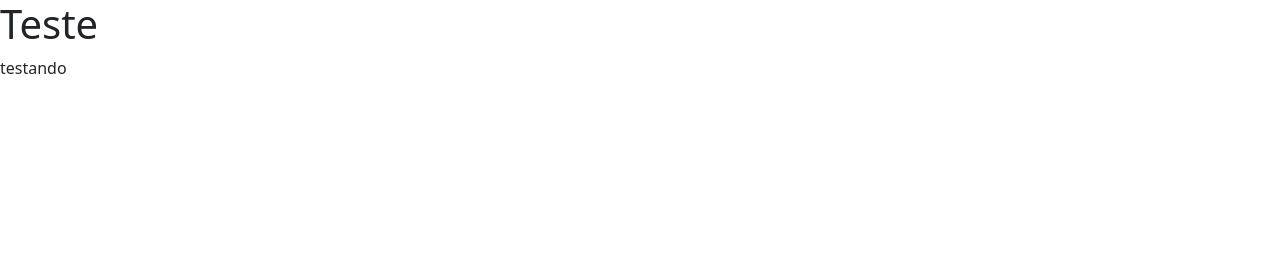
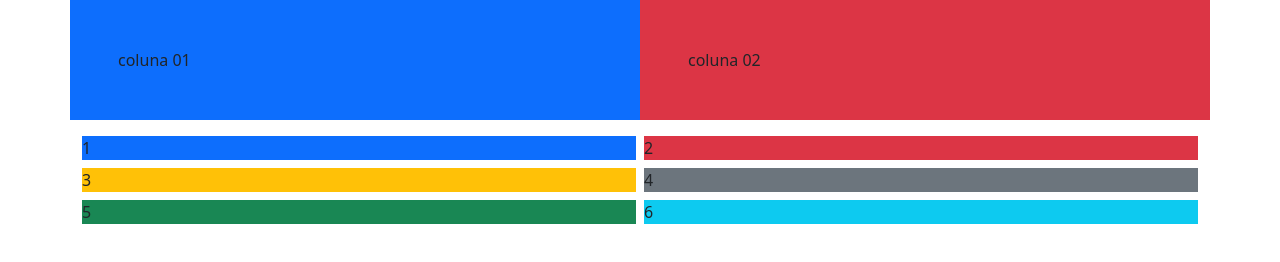
Before and after one commit to pperjar/Exempro-bootstrap, a plain HTML site: page index.html in a window 1280 px wide. Drawn offline with Linux system fonts and the light colour scheme.

```diff
--- a/index.html
+++ b/index.html
@@ -9,9 +9,34 @@
       <!--Incorporação do Bootstrap-->
       <link href="bootstrap/css/bootstrap.min.css" rel="stylesheet">
       <body>
-
-<h1>Teste </h1>
-<p>testando</p>
+<div class="container">
+    <div class="row">
+        <div class="col-6 bg-primary p-5">coluna 01</div>
+        <div class="col-6 bg-danger p-5">coluna 02</div>
+    </div>
+</div>
+<div class="container">
+    <div class="row g-2 mt-2">
+        <div class="col-6 ">
+        <div class="bg-primary">1</div>
+    </div>
+            <div class="col-6 ">
+                <div class="bg-danger">2</div>
+            </div>
+            <div class="col-6 ">
+                <div class="bg-warning">3</div>
+            </div>
+            <div class="col-6 ">
+                <div class="bg-secondary">4</div>
+            </div>
+            <div class="col-6">
+                <div class="bg-success">5</div>
+            </div>
+            <div class="col-6">
+                <div class="bg-info">6</div>
+        </div>
+    </div>
+</div>
           <script src="bootstrap/js/bootstrap.min.js"></script>
       </body>
       </html>
```
